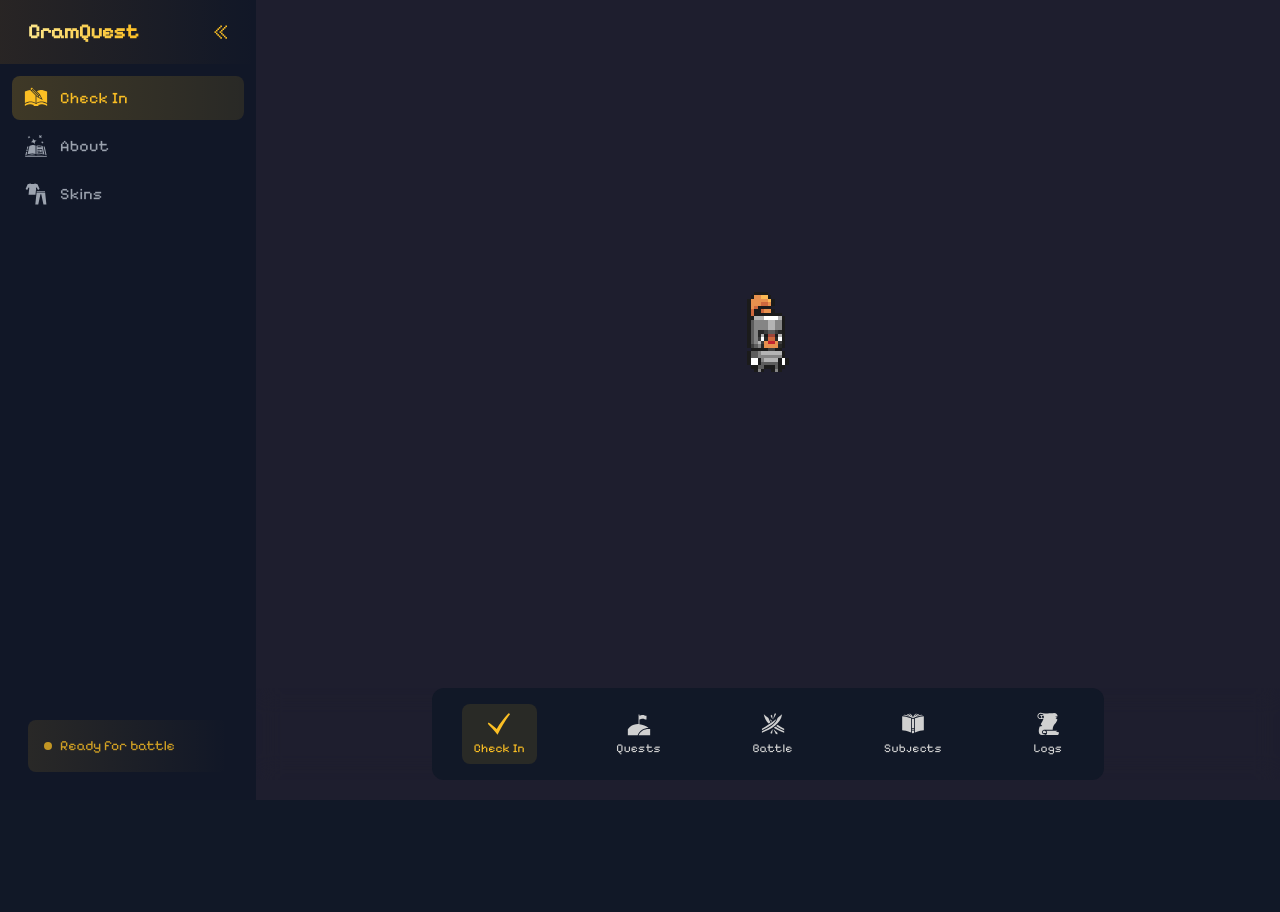
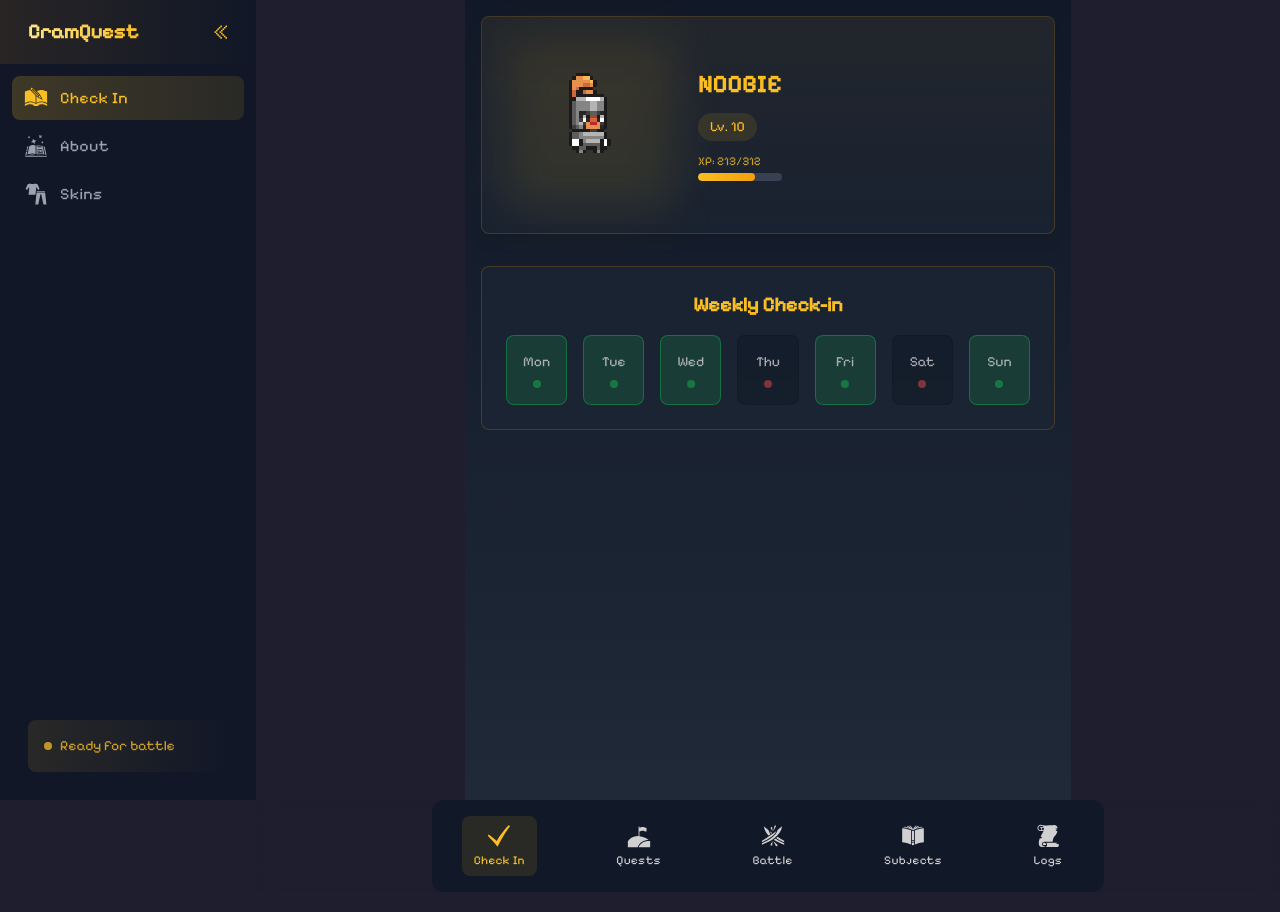
Before and after one commit to HusPhil/cram_quest, a React (Vite) app: page /#/home/check-in in a window 1280 px wide. Before the commit the page ends 800 px from the top, so only its background shows below. Built offline with nearby package versions, Linux system fonts and the light colour scheme; a web font is replaced by a local one.

Commit message:
initial design for the checkin

```diff
--- /dev/null
+++ b/src/features/Home/components/PlayerCard/PlayerCard.tsx
@@ -0,0 +1,62 @@
+
+import SpriteSheet from '../../../../components/SpriteSheet'
+
+interface PlayerCardProps {
+    characterAsset: string;
+    row: number;
+    fps: number;
+    frameCount: number;
+    currentScreenSize: string;
+}
+
+export default function PlayerCard({
+    characterAsset,
+    row,
+    fps,
+    frameCount,
+    currentScreenSize
+}: PlayerCardProps) {
+  return (
+    <div className="relative p-6 rounded-lg bg-gray-800/50 border border-amber-500/20 backdrop-blur-sm shadow-lg">
+    <div className="absolute inset-0 bg-gradient-to-b from-amber-500/5 to-transparent rounded-lg"></div>
+        <div className="relative flex flex-col md:flex-row items-center gap-6">
+            {/* Character Sprite */}
+            <div className="relative">
+            <div className="absolute inset-0 bg-amber-400/10 blur-xl"></div>
+            <div className="relative">
+                <SpriteSheet
+                src={characterAsset}
+                frameRow={row}
+                fps={fps}
+                frameCount={frameCount}
+                loop={true}
+                frameWidth={48}
+                frameHeight={48}
+                scale={currentScreenSize === "SMALL" ? 3 : 3.5}
+                />
+            </div>
+            </div>
+
+            {/* Character Stats */}
+            <div className="flex flex-col items-center md:items-start space-y-3">
+            <h1 className="text-2xl font-bold text-amber-400 tracking-wide">NOOBIE</h1>
+            <div className="flex items-center gap-2">
+                <span className="px-3 py-1 text-sm font-medium bg-amber-400/10 text-amber-400 rounded-full">
+                Lv. 10
+                </span>
+            </div>
+            {/* XP Bar */}
+            <div className="w-full max-w-[200px]">
+                <div className="text-xs text-amber-400/80 mb-1">XP: 213/312</div>
+                <div className="h-2 bg-gray-700 rounded-full overflow-hidden">
+                <div
+                    className="h-full bg-gradient-to-r from-amber-400 to-amber-500 rounded-full"
+                    style={{ width: `${(213/312) * 100}%` }}
+                ></div>
+                </div>
+            </div>
+            </div>
+        </div>
+    </div>
+  )
+}
--- /dev/null
+++ b/src/features/Home/components/WeeklyRecord.tsx/WeeklyRecord.tsx
@@ -0,0 +1,44 @@
+import React from 'react';
+
+type CheckInRecord = {
+  day: string;
+  date: string;
+  checkIn: boolean;
+};
+
+type WeeklyRecordProps = {
+  weeklyCheckInRecord: CheckInRecord[];
+};
+
+const WeeklyRecord: React.FC<WeeklyRecordProps> = ({ weeklyCheckInRecord }) => {
+  return (
+    <div className="p-6 rounded-lg bg-gray-800/50 border border-amber-500/20 backdrop-blur-sm">
+      <h2 className="text-xl font-bold text-amber-400 mb-4 text-center">Weekly Check-in</h2>
+      <div className="grid grid-cols-7 gap-2 md:gap-4">
+        {weeklyCheckInRecord.map(({ date, day, checkIn }) => (
+          <div
+            key={date}
+            className={`relative group cursor-pointer transition-all duration-200
+              ${checkIn ? 'bg-green-600/20 border-green-600/50' : 'bg-secondary/50 border-secondary/50'}
+              border rounded-lg p-3 md:p-4 hover:scale-105`}
+          >
+            <div className="flex flex-col items-center space-y-2">
+              <span className="text-xs md:text-sm font-medium text-text/80">
+                {day.slice(0, 3)}
+              </span>
+              <div
+                className={`w-2 h-2 rounded-full animate-pulse ${
+                  checkIn ? 'bg-green-600' : 'bg-primary'
+                }`}
+              ></div>
+            </div>
+            {/* Hover Effect */}
+            <div className="absolute inset-0 bg-amber-400/5 opacity-0 group-hover:opacity-100 rounded-lg transition-opacity"></div>
+          </div>
+        ))}
+      </div>
+    </div>
+  );
+};
+
+export default WeeklyRecord;
--- a/src/features/Home/tabs/CheckIn.tsx
+++ b/src/features/Home/tabs/CheckIn.tsx
@@ -2,30 +2,70 @@ import { useEffect } from 'react'
 import useCharacterAnimation from '../../Battle/hooks/useCharacterAnimation'
 import useScreenResize from '../../../hooks/useScreenResize';
 import SpriteSheet from '../../../components/SpriteSheet';
+import PlayerCard from '../components/PlayerCard/PlayerCard';
+import WeeklyRecord from '../components/WeeklyRecord.tsx/WeeklyRecord';
 
+const mockWeeklyCheckInRecord = [
+  {
+    day: "Monday",
+    date: "2025-04-01",
+    checkIn: true
+  },
+  {
+    day: "Tuesday",
+    date: "2025-04-02",
+    checkIn: true
+  },
+  {
+    day: "Wednesday",
+    date: "2025-04-03",
+    checkIn: true
+  },
+  {
+    day: "Thursday",
+    date: "2025-04-04",
+    checkIn: false
+  },
+  {
+    day: "Friday",
+    date: "2025-04-05",
+    checkIn: true
+  },
+  {
+    day: "Saturday",
+    date: "2025-04-06",
+    checkIn: false
+  },
+  {
+    day: "Sunday",
+    date: "2025-04-07",
+    checkIn: true
+  }
+];
 
 export default function CheckIn() {
     const currentScreenSize = useScreenResize();
-    const {getAnimationParams: getPlayerAnimationParams, animationConfig: PlayerAnimationConfig, setCurrentAction: setPlayerAnimationAction} = useCharacterAnimation("player", 'knight', "knight_1")
-
+    const { getAnimationParams: getPlayerAnimationParams } = useCharacterAnimation("player", 'knight', "knight_1")
 
     useEffect(() => {
       console.log("Quests re rendered")
     }, [])
 
     return (
-      <div>
-        <SpriteSheet
-          src={getPlayerAnimationParams().characterAsset}
-          frameRow={getPlayerAnimationParams().row}
-          fps={getPlayerAnimationParams().fps}
-          frameCount={getPlayerAnimationParams().frameCount}
-          loop={true}
-          frameWidth={48}
-          frameHeight={48}
-          scale={currentScreenSize == "SMALL" ? 3 : 3.5}
-        />
+      <div className='min-h-screen p-4 bg-gradient-to-b from-gray-900 to-gray-800'>
+        <div className='max-w-4xl mx-auto space-y-8'>
+          {/* Character Card */}
+          <PlayerCard
+            characterAsset={getPlayerAnimationParams().characterAsset}
+            row={getPlayerAnimationParams().row}
+            fps={getPlayerAnimationParams().fps}
+            frameCount={getPlayerAnimationParams().frameCount}
+            currentScreenSize={currentScreenSize}
+            />
 
+          {/* Weekly Check-in Calendar */}
+            <WeeklyRecord weeklyCheckInRecord={mockWeeklyCheckInRecord} />
+        </div>
       </div>
     )
 }
```
